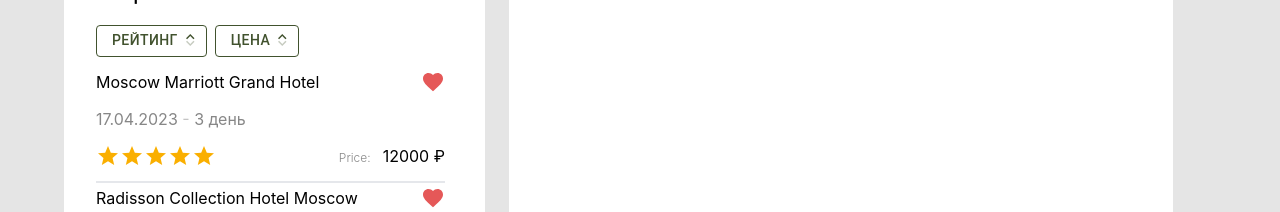
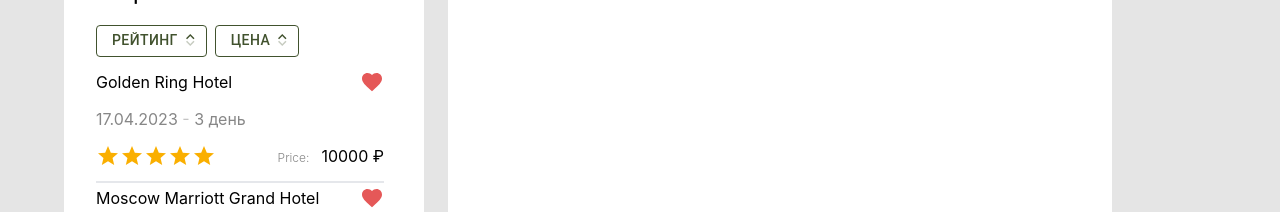
Before and after one commit to meVarensev/-hotelsApp, a React (Vite) app: page / in a window 1280 px wide. Shown: the part 588-800 px from the top of the page. Built offline with nearby package versions, Linux system fonts and the light colour scheme; no server answers; data requests are answered from the project's data file.

Commit message:
нужно исправить некоторые баги

```diff
--- a/api/fetch-auth.ts
+++ b/api/fetch-auth.ts
@@ -2,14 +2,15 @@
 
 interface IProvidesTags {
     id: string
-    type : string
+    type: string
 }
+
 export const authApi = createApi({
-    baseQuery: fetchBaseQuery({ baseUrl: 'http://localhost:8080/' }),
+    baseQuery: fetchBaseQuery({baseUrl: 'http://localhost:8080/'}),
     reducerPath: 'authApi',
     tagTypes: ["Auth"],
     endpoints: (builder) => ({
-        addAuthUser:  builder.mutation({
+        addAuthUser: builder.mutation({
             query: (body) => ({
                 url: 'register',
                 method: 'POST',
@@ -17,7 +18,7 @@
             }),
             invalidatesTags: [{type: 'Auth', id: 'LIST'}]
         }),
-        addFavoriteLocation:  builder.mutation({
+        addFavoriteLocation: builder.mutation({
             query: (body) => ({
                 url: 'favorite',
                 method: 'POST',
@@ -30,13 +31,25 @@
             providesTags: (result) =>
                 result
                     ? [
-                        ...result.map(({ id }:IProvidesTags) => ({ type: 'Posts', id: 'LIST'})),
-                        { type: 'Auth', id: 'LIST' },
+                        ...result.map(({id}: IProvidesTags) => ({type: 'Posts', id: 'LIST'})),
+                        {type: 'Auth', id: 'LIST'},
                     ]
-                    : [{ type: 'Auth', id: 'LIST' }],
+                    : [{type: 'Auth', id: 'LIST'}],
         }),
+        deleteProduct: builder.mutation({
+            query: (id) => ({
+                url: `favorite/${id}`,
+                method: 'DELETE',
+            }),
+            invalidatesTags: [{type: 'Auth', id: 'LIST'}]
+        })
 
     }),
 })
 
-export const { useAddAuthUserMutation,useAddFavoriteLocationMutation,useGetFavoriteQuery } = authApi
+export const {
+    useAddAuthUserMutation,
+    useAddFavoriteLocationMutation,
+    useGetFavoriteQuery,
+    useDeleteProductMutation
+} = authApi
--- a/src/components/container-favorite-cities.tsx
+++ b/src/components/container-favorite-cities.tsx
@@ -1,4 +1,4 @@
-import React, {useEffect, useState} from 'react';
+import React from 'react';
 import {useGetFavoriteQuery} from "../../api/fetch-auth";
 import {Hotel} from "./hotel";
 import {IFavoriteCity} from "../utils/interface";
@@ -17,12 +17,12 @@
             {data.map(({hotelName,stars,priceFrom,date,count,id}:IFavoriteCity) => {
                 return <div className="border-b-2" key={id}>
                     <Hotel
+                        id={id}
                         hotelName={hotelName}
                         stars={stars}
                         date={date}
                         count={count}
                         priceFrom={priceFrom}/>
-
                 </div>
             })}
         </div>
--- a/src/components/hotel.tsx
+++ b/src/components/hotel.tsx
@@ -1,7 +1,9 @@
 import React, {useState} from 'react';
 import Rating from "@mui/material/Rating";
 import FavoriteIcon from '@mui/icons-material/Favorite';
-import {useAddFavoriteLocationMutation} from "../../api/fetch-auth";
+import {useAddFavoriteLocationMutation, useDeleteProductMutation, useGetFavoriteQuery} from "../../api/fetch-auth";
+import {useAppSelector} from "../hoc/useAppDispatch";
+import {searchByLocation} from "../utils/search-by-location";
 
 interface IFavoriteHotel {
     hotelName: string
@@ -9,17 +11,25 @@
     count: number
     priceFrom: number | string
     stars: number | string
-
+    id: number
 }
 
-function Hotel({hotelName, count, date, priceFrom, stars}: IFavoriteHotel) {
-    const [state, setState] = useState({hotelName, stars, priceFrom, date, count})
+function Hotel({hotelName, count, date, priceFrom, stars, id}: IFavoriteHotel) {
+    const [state, setState] = useState({hotelName, stars, priceFrom, date, count, id})
     const [addFavoriteLocation] = useAddFavoriteLocationMutation()
-    const handleClickFavoriteIcon =  async () => {
-         await addFavoriteLocation(state)
+    const [deleteFavoriteLocation] = useDeleteProductMutation()
+    const {data = []} = useGetFavoriteQuery()
+    const handleClickFavoriteIcon = async () => {
+        // searchByLocation(data, hotelName) ?  await deleteFavoriteLocation(id) :  await addFavoriteLocation(state)
+        console.log( searchByLocation(data, hotelName))
     }
+
+    const clickLog = () => {
+      console.log(id , hotelName, "dsad")
+    }
+
     return (
-        <div className="w-full">
+        <div className="w-full" onClick={clickLog}>
             <div className="flex justify-between mb-[13px] mt-[3px]">
                 <p>{hotelName}</p>
                 <FavoriteIcon className="text-[#E55858] cursor-pointer hover:text-[#b91c1c]"
--- a/src/components/search-hotels.tsx
+++ b/src/components/search-hotels.tsx
@@ -36,6 +36,7 @@
                                     <IconHome/>
                                 </div>
                                 <Hotel
+                                    id={Number(hotelId)}
                                     hotelName={hotelName}
                                     stars={stars}
                                     priceFrom={priceFrom}
--- a/src/store/db.json
+++ b/src/store/db.json
@@ -1,51 +1,13 @@
 {
   "users": [],
-  "goods": [
-    {
-      "id": 1,
-      "name": "Milk"
-    },
-    {
-      "id": 2,
-      "name": "bananas"
-    },
-    {
-      "id": 3,
-      "name": "icecream"
-    }
-  ],
   "favorite": [
     {
-      "hotelName": "Moscow Marriott Grand Hotel",
-      "stars": 5,
-      "priceFrom": 12000,
-      "date": "17.04.2023",
-      "count": 3,
-      "id": 1
-    },
-    {
-      "hotelName": "Radisson Collection Hotel Moscow",
-      "stars": 5,
-      "priceFrom": 20000,
-      "date": "17.04.2023",
-      "count": 3,
-      "id": 2
-    },
-    {
-      "hotelName": "Crowne Plaza Moscow World Trade Centre",
+      "hotelName": "Golden Ring Hotel",
       "stars": 5,
       "priceFrom": 10000,
       "date": "17.04.2023",
       "count": 3,
-      "id": 3
-    },
-    {
-      "hotelName": "Radisson Collection Hotel Moscow",
-      "stars": 5,
-      "priceFrom": 20000,
-      "date": "17.04.2023",
-      "count": 3,
-      "id": 4
+      "id": 1
     },
     {
       "hotelName": "Moscow Marriott Grand Hotel",
@@ -53,15 +15,7 @@
       "priceFrom": 9000,
       "date": "17.04.2023",
       "count": 3,
-      "id": 5
-    },
-    {
-      "hotelName": "AZIMUT Hotel Olympic Moscow",
-      "stars": 4,
-      "priceFrom": 8007.6,
-      "date": "17.04.2023",
-      "count": 3,
-      "id": 6
+      "id": 333578
     }
   ]
 }
--- /dev/null
+++ b/src/utils/search-by-location.ts
@@ -0,0 +1,4 @@
+
+export const searchByLocation = (array: {hotelName: string}[], hotelName: string): {hotelName: string} | undefined => {
+    return array.find(obj => obj.hasOwnProperty('hotelName') && obj.hotelName === hotelName);
+};
```
Also changed, not shown: src/utils/interface.ts (+7 -7 lines).
